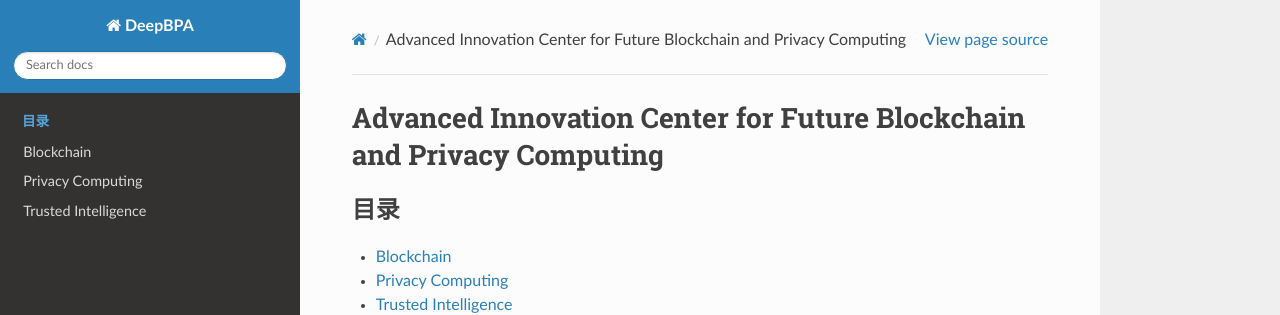
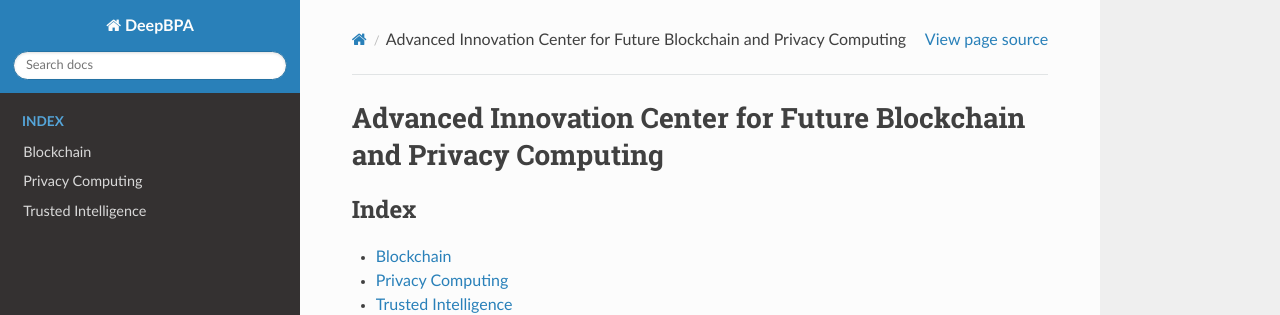
Before and after one commit to yuanbosoft/deepbpa, a Sphinx documentation site: the page built from source/index.rst, in a window 1280 px wide and 900 px high. Shown: the top 315 px of the window. Built offline with Sphinx 7.4.7 and the Read the Docs theme 3.1.0, drawn with Linux system fonts in a browser that asks for light colours.

Commit message:
modified Index

```diff
--- a/source/index.rst
+++ b/source/index.rst
@@ -3,7 +3,7 @@ Advanced Innovation Center for Future Blockchain and Privacy Computing
 
 .. toctree::
    :maxdepth: 1
-   :caption: 目录
+   :caption: Index
 
    blockchain
    privacycomputing
```
